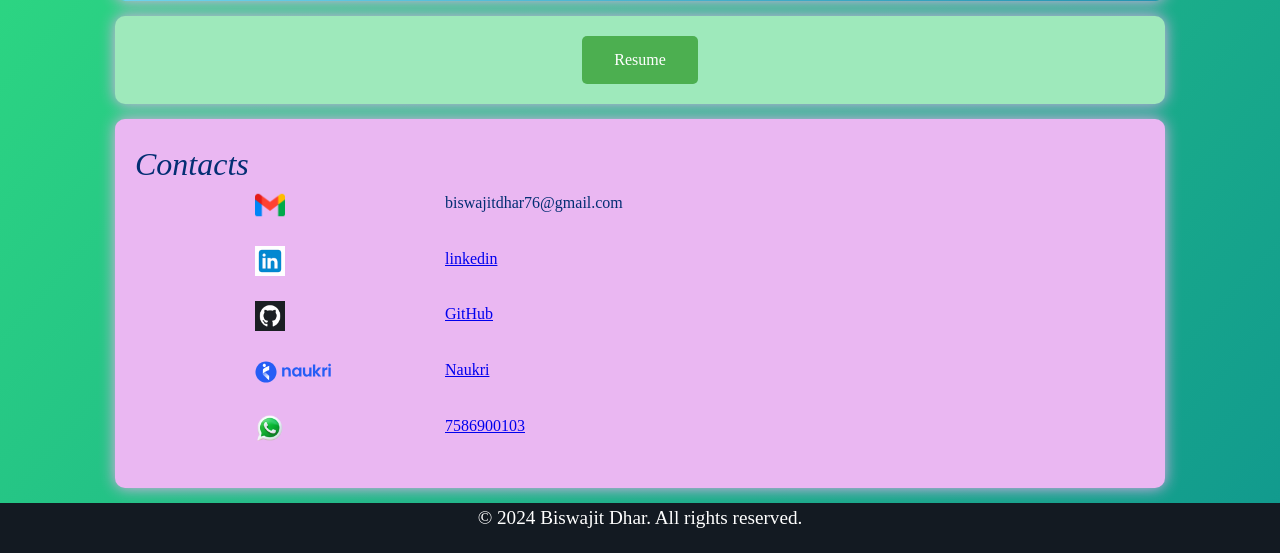
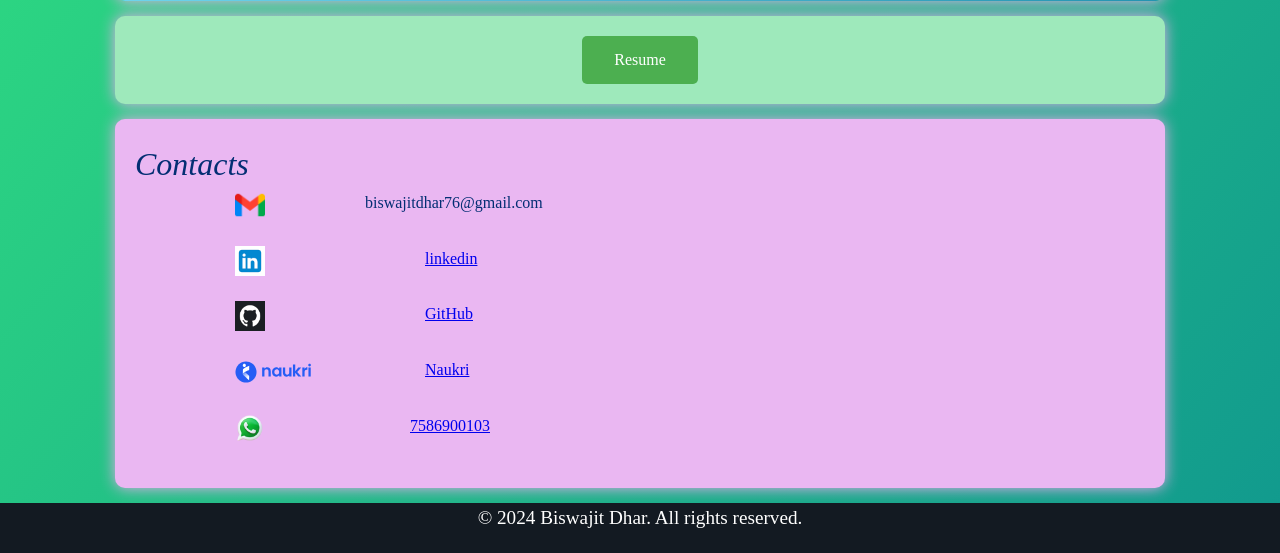
Before and after one commit to biswajitdhar76/Portfolio_Flask, a Flask app: page / in a window 1280 px wide. Shown: the part 893-1446 px from the top of the page. Run offline with Flask 3, Linux system fonts and the light colour scheme.

Commit message:
Update Home_stylesheet.css

```diff
--- a/static/Home_stylesheet.css
+++ b/static/Home_stylesheet.css
@@ -152,35 +152,36 @@ section h2{
 
 
 #gmail{
-  margin-left:120px;
-  margin-right: 150px;
+  margin-left:100px;
+  margin-right:90px;
   gap:30px;
 
 }
 
 #linkedin{
-  margin-left:120px;
+  margin-left:100px;
   margin-right: 150px;
   gap:30px;
 }
 
 #github{
-  margin-left:120px;
+  margin-left:100px;
   margin-right: 150px;
   gap: 30px;
 }
 
 #naukri{
-  margin-left:120px;
+  margin-left:100px;
   margin-right: 100px;
   gap:30px;
 }
 
 #whatsapp{
-  margin-left:120px;
-  margin-right: 150px;
+  margin-left:100px;
+  margin-right: 135px;
   gap:30px;
 }
+
 
 /* Header */
 @keyframes fadeInSlide {
```
